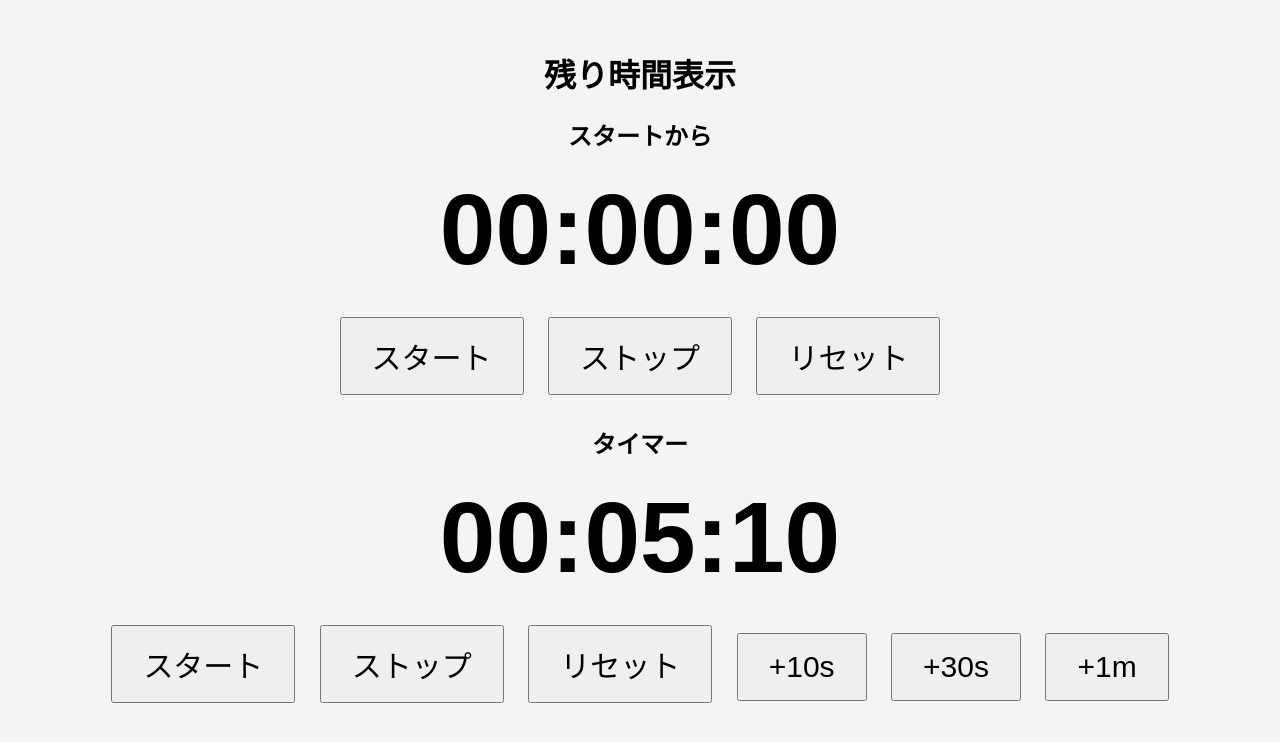
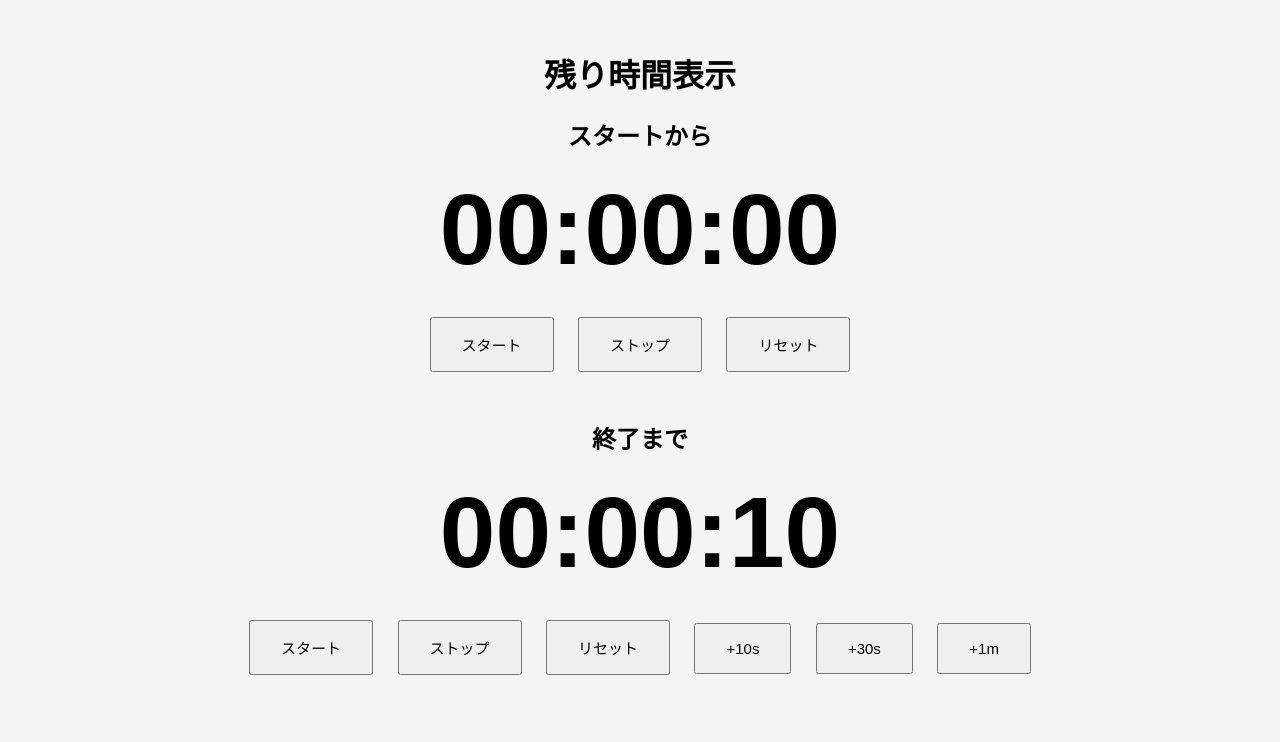
Before and after one commit to kumadesu4649/reitaku-timersystem, a plain HTML site: page index.html in a window 1280 px wide. Both pictures are taken after a click on the button "+10s". Drawn offline with Linux system fonts and the light colour scheme.

Commit message:
タイマーの表示を更新し、フォントサイズを変更。カウントダウンが終了した際に表示色を変更する機能を追加。

```diff
--- a/index.html
+++ b/index.html
@@ -19,7 +19,7 @@
             margin: 20px;
         }
         .buttons button {
-            font-size: 30px;
+            font-size:15px;
             margin: 10px;
             padding: 15px 30px;
         }
@@ -35,7 +35,9 @@
             <button onclick="stopStopwatch()">ストップ</button>
             <button onclick="resetStopwatch()">リセット</button>
         </div>
-        <h2>タイマー</h2>
+        &nbsp;
+
+        <h2>終了まで</h2>
         <div id="timer-display" class="time-display">00:00:00</div>
         <div class="buttons">
             <button onclick="startTimer()">スタート</button>
@@ -83,7 +85,7 @@
         }
 
         let timer;
-        let countdownTime = 300; // 5分タイマー
+        let countdownTime = 0; // 5分タイマー
         let timerRunning = false;
 
         function startTimer() {
@@ -96,6 +98,7 @@
                 } else {
                 clearInterval(timer);
                 timerRunning = false;
+                document.getElementById("timer-display").style.color = "red";
                 }
             }, 1000);
             }
@@ -111,11 +114,13 @@
             timerRunning = false;
             countdownTime = 0;
             updateTimerDisplay();
+            document.getElementById("timer-display").style.color = "black";
         }
 
         function addTime(seconds) {
             countdownTime += seconds;
             updateTimerDisplay();
+            document.getElementById("timer-display").style.color = "black";
         }
 
         function updateTimerDisplay() {
```
Lines whose indentation alone changed are shown as unchanged.
